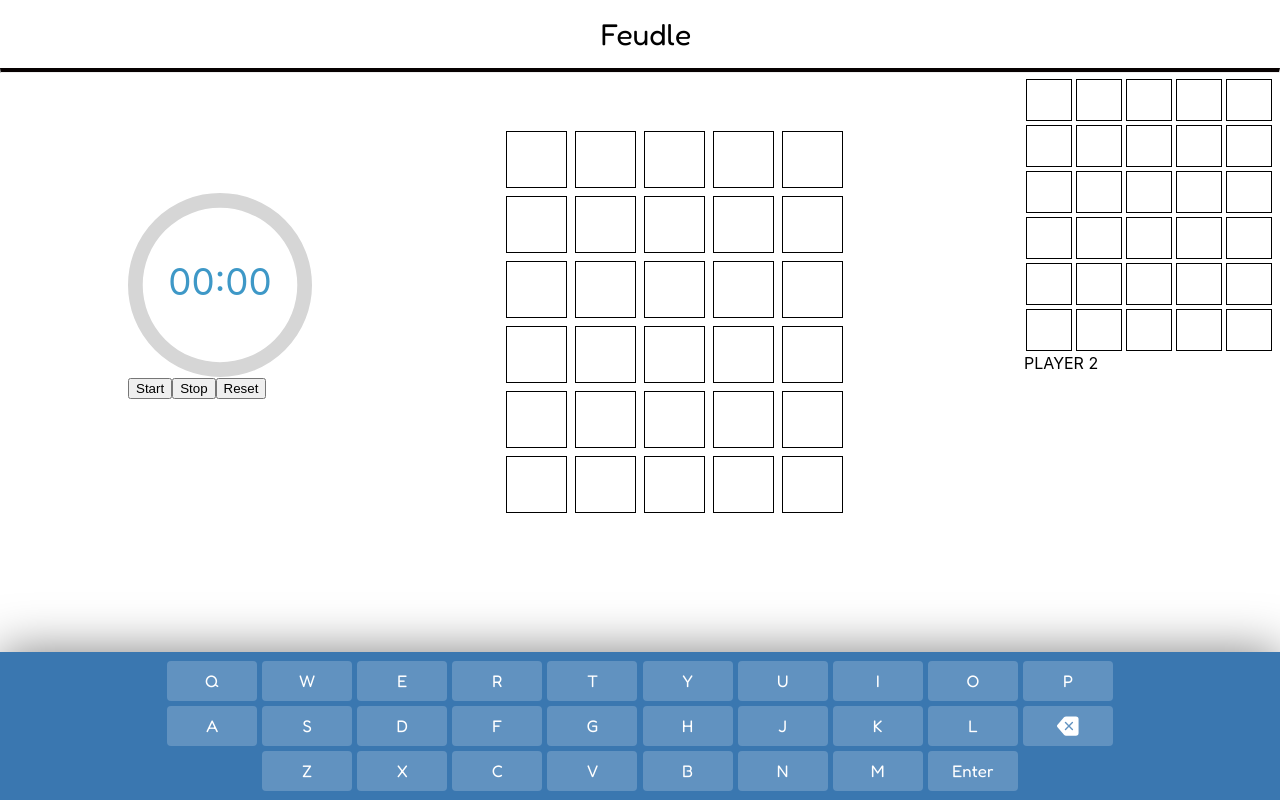
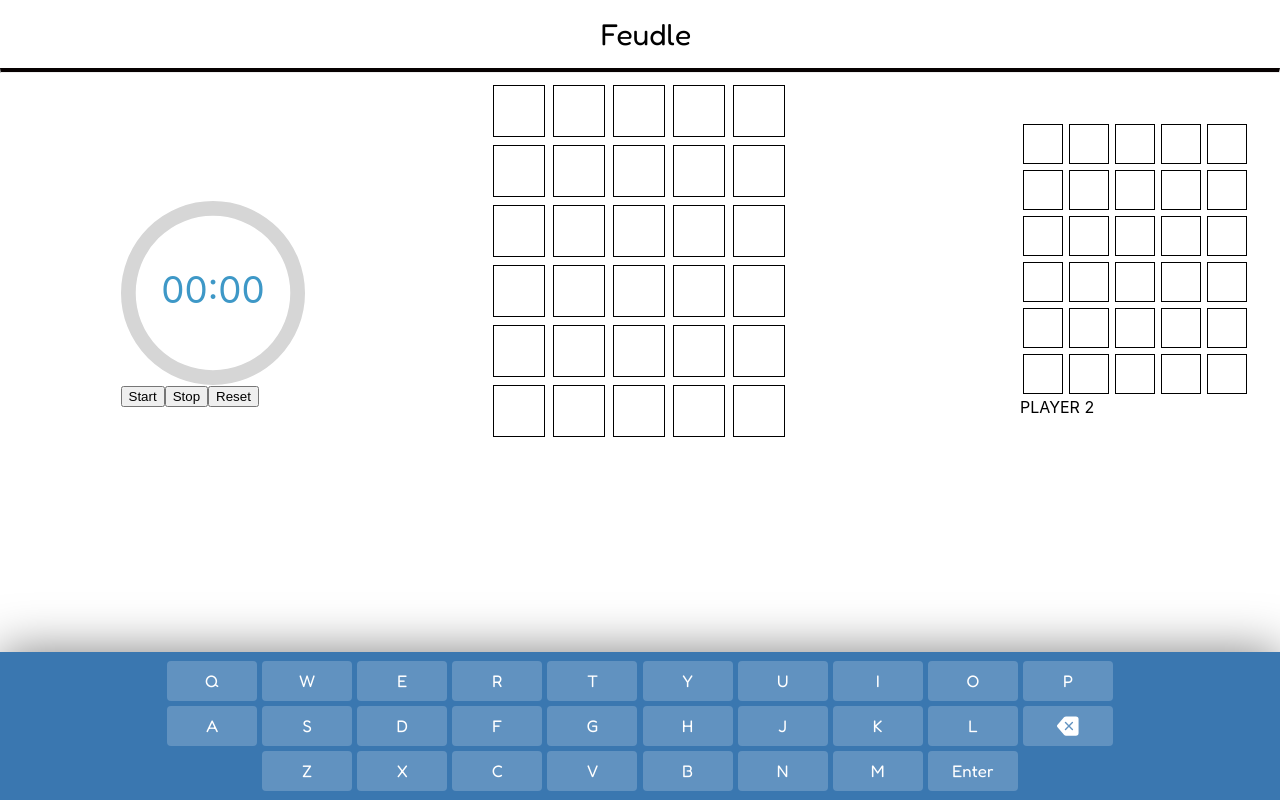
Before and after one commit to abhinildutt/feudle-2.0, a React (Create React App) app: page / in a window 1280 px wide. Built offline with nearby package versions, Linux system fonts and the light colour scheme.

Commit message:
fixed styling and positioning

```diff
--- a/package.json
+++ b/package.json
@@ -6,7 +6,10 @@
     "@testing-library/jest-dom": "^5.16.4",
     "@testing-library/react": "^13.2.0",
     "@testing-library/user-event": "^13.5.0",
+    "bootstrap": "^5.1.3",
     "react": "^18.1.0",
+    "react-bootstrap": "^2.4.0",
+    "react-bootstrap-validation": "^0.1.11",
     "react-circular-progressbar": "^2.0.4",
     "react-dom": "^18.1.0",
     "react-scripts": "5.0.1",
--- a/src/App.css
+++ b/src/App.css
@@ -14,3 +14,7 @@ hr.solid {
   font-size: 30px;
   margin-right: 46vw;
 }
+
+.App-window {
+  overflow: hidden;
+}
--- a/src/App.js
+++ b/src/App.js
@@ -1,25 +1,39 @@
 import "./App.css";
+import React from "react";
 import Box_player1 from "./components/Board/Box_player1.js";
 import Box_player2 from "./components/Board/Box_player2.js";
 import Keyboard from "./components/Keyboard/Keyboard";
 import Timer from "./components/Timer/Timer";
+import { Container, Row, Col } from "react-bootstrap";
 
 function App() {
   return (
-    <>
+    <div class="App-window">
       <link
         href="https://fonts.googleapis.com/css2?family=Fredoka&display=swap"
         rel="stylesheet"
       ></link>
+      <link
+        rel="stylesheet"
+        href="https://stackpath.bootstrapcdn.com/bootstrap/4.4.1/css/bootstrap-grid.min.css"
+      />
       <div class="font-center"> Feudle </div>
       <hr class="solid" />
-      <body>
-        <Timer />
-        <Box_player1 />
-        <Box_player2/>
-        <Keyboard />
-      </body>
-    </>
+      <Container>
+        <Row>
+          <Col>
+            <Timer />
+          </Col>
+          <Col sm={6}>
+            <Box_player1 />
+          </Col>
+          <Col>
+            <Box_player2 />
+          </Col>
+        </Row>
+      </Container>
+      <Keyboard />
+    </div>
   );
 }
 
--- a/src/components/Board/Box_player1.css
+++ b/src/components/Board/Box_player1.css
@@ -1,12 +1,25 @@
 .body-boxes {
-   overflow: hidden;
-   width: 350px; margin-top: -27vh; margin-left: 39.2vw; margin-right: 35vw;
+  overflow: hidden;
+  width: 303px;
+  margin-left: auto;
+  margin-right: auto;
 }
 
 .lines {
-    margin: 2px;height: 12vh;
+  margin: 2px;
+  height: 12vh;
 }
 
 .box {
-    border: 0.1px solid black; margin: 4px; height: 55px; width: 59px; float: left; display: inline-flex; align-items: center; justify-content: center; vertical-align: top; font-weight: 900; font-size: 25px;
+  border: 0.1px solid black;
+  margin: 4px;
+  height: 52px;
+  width: 52px;
+  float: left;
+  display: inline-flex;
+  align-items: center;
+  justify-content: center;
+  vertical-align: top;
+  font-weight: 900;
+  font-size: 25px;
 }
--- a/src/components/Board/Box_player2.css
+++ b/src/components/Board/Box_player2.css
@@ -1,7 +1,7 @@
 .box2 {
     border: 0.1px solid black;
-    margin: 2px;
-    height: 40px; width: 44px;
+    margin: 3px;
+    height: 40px; width: 40px;
     float: left;
     text-size-adjust: 20px;
 }
@@ -12,7 +12,7 @@
 
 .body-boxes2 {
     overflow: hidden;
-    /* border: 1px solid black; */
-    margin-top: -55vh;
-    margin-left: 80vw;
+    width: 230px;
+    margin-top: 5vh;
+    transform: translateX(10vh);
 }
--- a/src/components/Keyboard/Keyboard.js
+++ b/src/components/Keyboard/Keyboard.js
@@ -46,8 +46,8 @@ const Keyboard = () => {
               document.getElementById(s2).style.border = "0px solid black";
               document.getElementById(s2).style.margin = "4.5px";
               document.getElementById(s2).style.fontSize = "25px";
-              document.getElementById(s2).style.height = "55px";
-              document.getElementById(s2).style.width = "59px";
+              document.getElementById(s2).style.height = "52px";
+              document.getElementById(s2).style.width = "52px";
 
               if(s[i] == 'g') {
                 change_green(line,i+1,"");
@@ -126,8 +126,8 @@ const Keyboard = () => {
         document.getElementById(s2).style.border = "0px solid black";
         document.getElementById(s2).style.margin = "4.5px";
         document.getElementById(s2).style.fontSize = "25px";
-        document.getElementById(s2).style.height = "55px";
-        document.getElementById(s2).style.width = "59px";
+        document.getElementById(s2).style.height = "52px";
+        document.getElementById(s2).style.width = "52px";
 
         if(s[i] == 'g') {
           change_green(line,i+1,"");
--- a/src/components/Timer/Timer.css
+++ b/src/components/Timer/Timer.css
@@ -1,8 +1,9 @@
 .timer-position {
     border: "1px solid black";
     margin-top: 15vh;
-    margin-left: 10vw;
+    margin-left: auto;
+    margin-right: auto;
     width: 23vh;
     height: 150px;
-    float: "left";
+    /* float: "left"; */
 }
```
Also changed, not shown: 1 other file (tests, documents, lock files or other folders).
